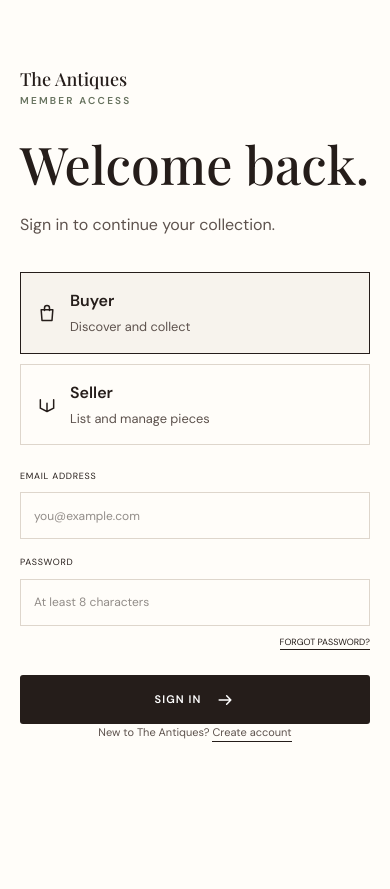
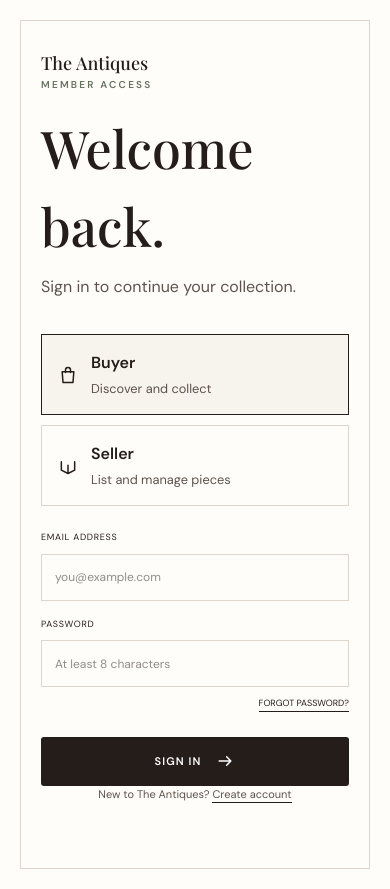
Before and after one commit to karlsd2/The-Antiques, a React (Vite) app: page / in a window 390 px wide. Before the commit the page ends 844 px from the top, so only its background shows below. Built offline with nearby package versions, Linux system fonts and the light colour scheme; no server answers; the database is empty; the HTML template or start-up script is replaced by a standard one; a web font is replaced by a local one.

Commit message:
update loginpage

```diff
--- a/src/index.css
+++ b/src/index.css
@@ -341,7 +341,12 @@ select, input, textarea { color: var(--ink); }
 .auth-image blockquote { font: 500 38px/1.25 "Playfair Display", serif; max-width: 500px; }
 .auth-image small { letter-spacing: .25em; }
 .auth-form-wrap { padding: 45px clamp(30px, 8vw, 120px); }
-.auth-page.centered .auth-form-wrap { padding: 40px; width: 100%; max-width: 500px; }
+.auth-page.centered .auth-form-wrap { padding: 0; width: 100%; max-width: 500px; }
+.auth-page.centered .auth-form-container {
+  border: 1px solid var(--line);
+  border-radius: 0;
+  padding: 50px;
+}
 .auth-brand { border: 0; background: none; font: 500 18px "Playfair Display", serif; }
 .auth-form { max-width: 480px; margin: 90px auto 0; }
 .auth-page.centered .auth-form { margin: 0; }
@@ -437,7 +442,8 @@ footer > small { position: absolute; left: clamp(24px, 6vw, 88px); bottom: 25px;
   .stats-grid { grid-template-columns: repeat(2, 1fr); }
   .inventory-row { grid-template-columns: 55px 1.5fr .7fr .7fr auto; }
   .inventory-row > span:nth-of-type(2), .inventory-row > span:nth-of-type(3) { display: none; }
-  .auth-page.centered .auth-form-wrap { padding: 30px 40px; }
+  .auth-page.centered .auth-form-wrap { padding: 0; }
+  .auth-page.centered .auth-form-container { padding: 30px 40px; }
 }
 
 @media (max-width: 760px) {
@@ -503,6 +509,7 @@ footer > small { position: absolute; left: clamp(24px, 6vw, 88px); bottom: 25px;
   .auth-form { margin-top: 55px; }
   .auth-page.centered { padding: 20px; }
   .auth-page.centered .auth-form-wrap { padding: 0; max-width: 100%; }
+  .auth-page.centered .auth-form-container { padding: 30px 20px; }
   footer { grid-template-columns: 1fr 1fr; }
 }
 
--- a/src/pages/Auth.tsx
+++ b/src/pages/Auth.tsx
@@ -39,6 +39,7 @@ export function Auth({ mode, navigate, onLogin }: { mode: "login" | "register" |
   return (
     <main className="auth-page centered">
       <div className="auth-form-wrap">
+        <div className="auth-form-container">
           <button className="auth-brand" onClick={() => navigate("login")}>The Antiques</button>
           <div className="auth-form">
             <span className="eyebrow">{mode === "login" ? "Member access" : mode === "register" ? "Create an account" : "Password recovery"}</span>
@@ -67,6 +68,7 @@ export function Auth({ mode, navigate, onLogin }: { mode: "login" | "register" |
             <p className="auth-switch">{mode === "login" ? "New to The Antiques?" : "Already have an account?"} <button onClick={() => navigate(mode === "login" ? "register" : "login")}>{mode === "login" ? "Create account" : "Sign in"}</button></p>
           </div>
         </div>
+      </div>
     </main>
   );
 }
```
Lines whose indentation alone changed are shown as unchanged.
